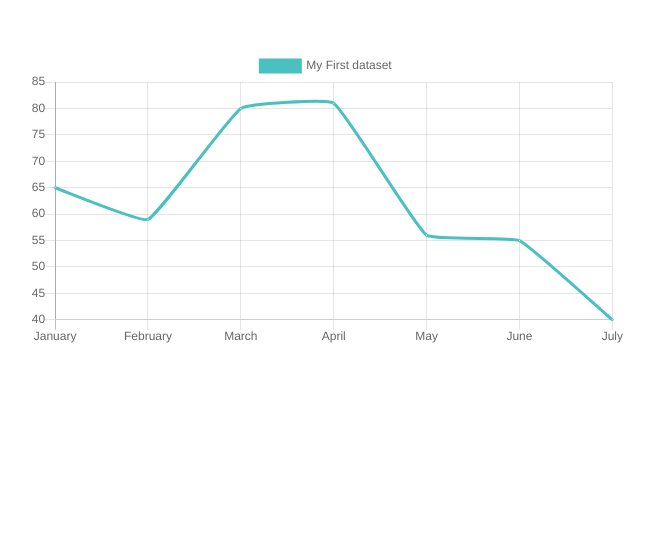
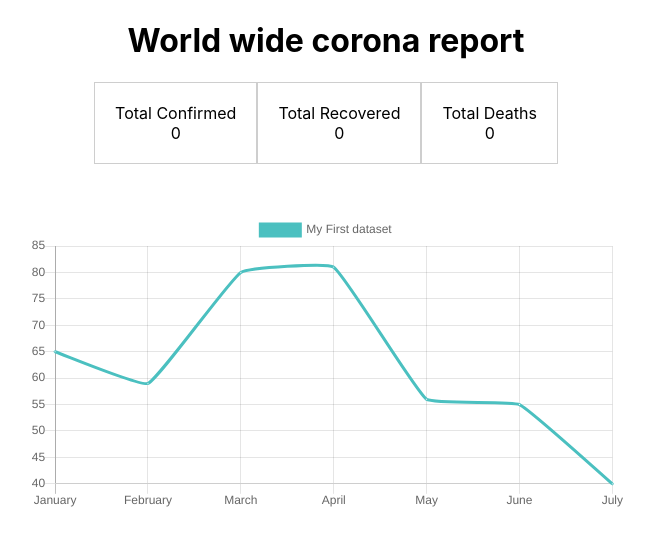
Before and after one commit to FRANCISALEKE/covid-19-tracker-application, a React (Create React App) app: page / in a window 1280 px wide. Shown: the top 546 px of the page, without its empty margins (314-968 px from the left). Built offline with nearby package versions, Linux system fonts and the light colour scheme.

Commit message:
created card.js and styled it

```diff
--- a/src/App.css
+++ b/src/App.css
@@ -1,3 +1,10 @@
 .App {
   text-align: center;
 }
+.card{
+  background: #fff;
+  padding: 20px;
+  box-sizing: border-box;
+  box-sizing: 0 0 10px 0 #eee ;
+  border: 1px solid #cecece ;
+}
--- a/src/App.js
+++ b/src/App.js
@@ -1,10 +1,34 @@
 import React from 'react';
 import './App.css';
 import LineGraph from './components/LineGraph';
+import Card from './components/Card';
 
 function App() {
   return (
     <div className="App">
+      <div>
+        <div>
+          <h1> World wide corona report</h1>
+          <div style={{
+            display: 'flex',
+            justifyContent: 'center'
+          }}>
+            <Card>
+              <span>Total Confirmed</span><br />
+              <span>0</span>
+            </Card>
+            <Card>
+              <span>Total Recovered</span><br />
+              <span>0</span>
+            </Card>
+            <Card>
+              <span>Total Deaths</span><br />
+              <span>0</span>
+            </Card>
+          </div>
+
+      </div>
+    </div>
     <LineGraph/>
 
     </div>
--- /dev/null
+++ b/src/components/Card.js
@@ -0,0 +1,19 @@
+import React from 'react'
+
+
+
+/**
+ * @author
+ * @function Card
+ **/
+
+ const Card = (props) => {
+     return(
+        <div className="card">
+            {props.children}
+        </div>
+     )
+
+    }
+
+    export default Card
```
